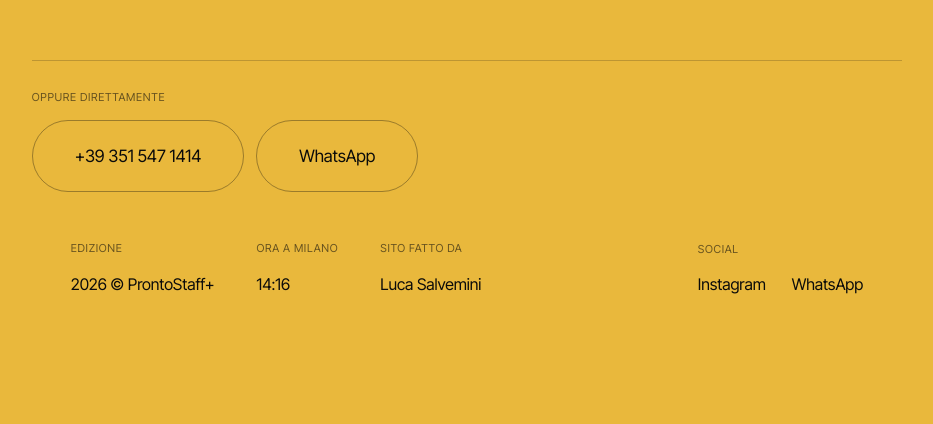
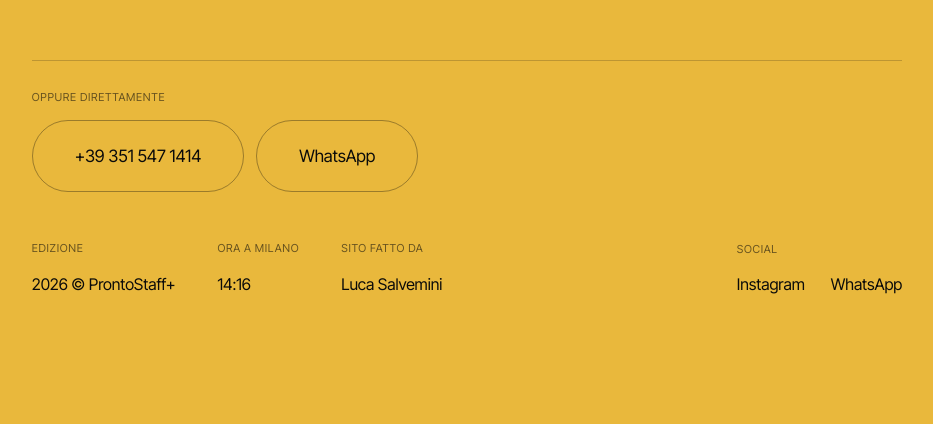
Before and after one commit to lucsal2603/prontostaff, a website: page index.html in a window 1280 px wide. Shown: the part 7890-8314 px from the top of the page, without its empty margins (173-1106 px from the left). Drawn offline with Linux system fonts and the light colour scheme; animation ran at ten frames a second.

Commit message:
allineamento footer, tendine sopra l'omino

```diff
--- a/assets/css/style.css
+++ b/assets/css/style.css
@@ -2240,3 +2240,7 @@ h2.rinforzo__frase {
 .richiesta .campo:has(.aperto) {
   z-index: 30;
 }
+.piede__dentro .piede__fondo {
+  padding-left: 0;
+  padding-right: 0;
+}
```
